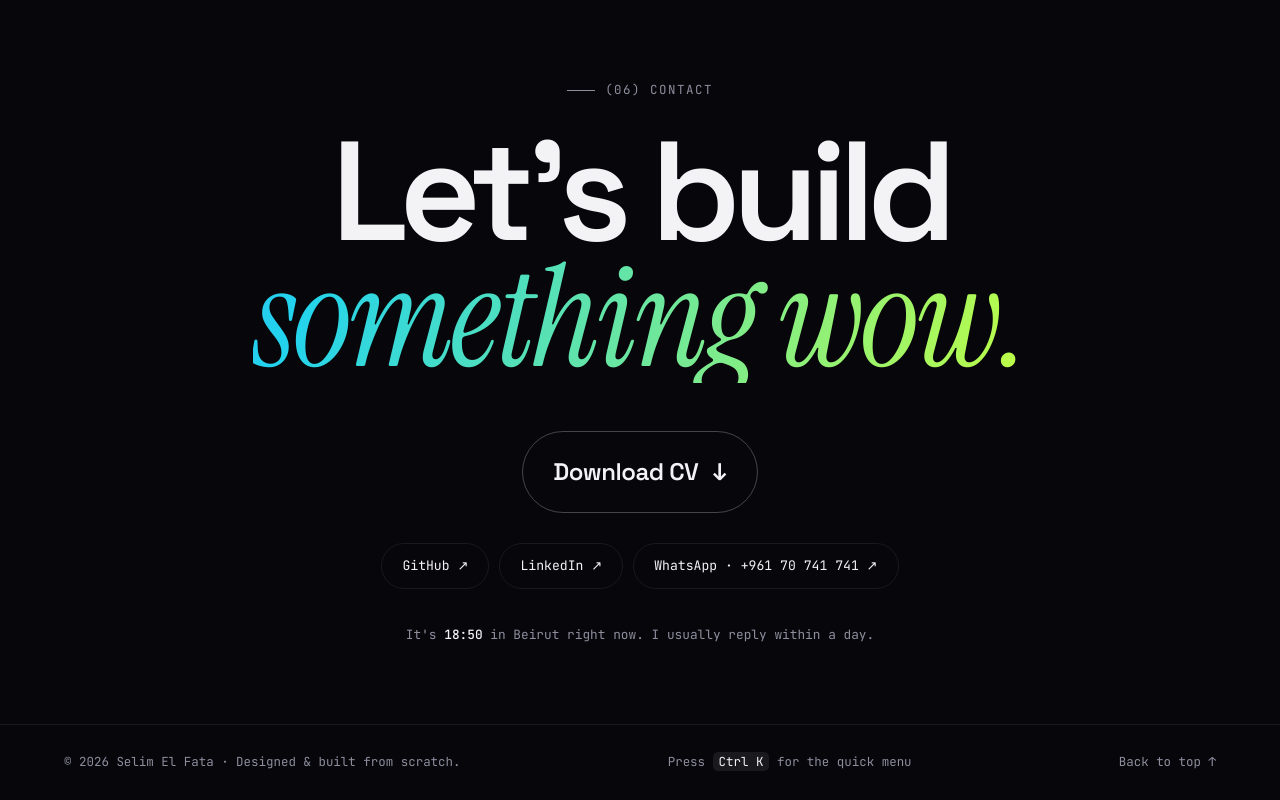
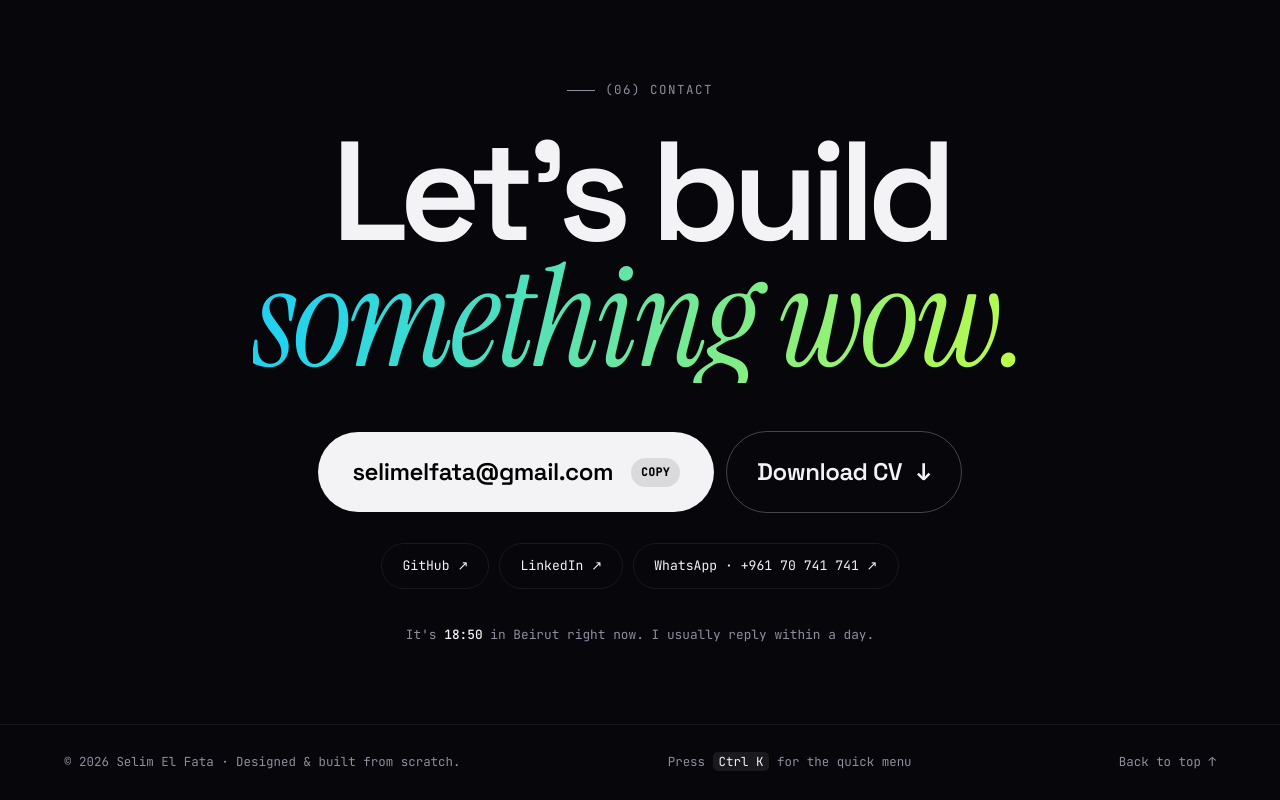
Before and after one commit to selim7417/selim7417.github.io, a plain HTML site: page index.html in a window 1280 px wide. Shown: the part 8662-9462 px from the top of the page. Drawn offline with Linux system fonts and the light colour scheme; animation ran at ten frames a second.

Commit message:
Add contact email
Co-Authored-By: Claude Opus 5.5 <noreply@anthropic.com>

```diff
--- a/index.html
+++ b/index.html
@@ -615,7 +615,7 @@ const CONFIG = {
   name: "Selim El Fata",
   role: "AI Engineering · ESIB–USJ",
   availability: "Open to freelance & full-time roles",
-  email: "EMAIL_HERE",
+  email: "selimelfata@gmail.com",
   cv: "cv/Selim-El-Fata-CV.pdf",
   timezone: "Asia/Beirut",
   socials: [
```
